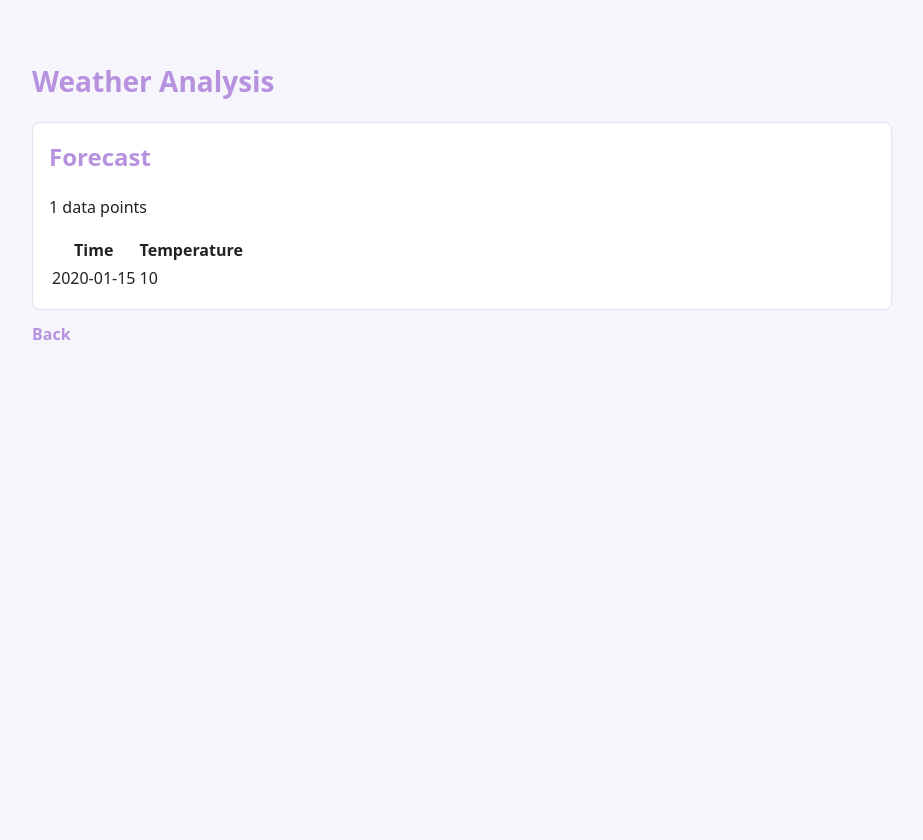
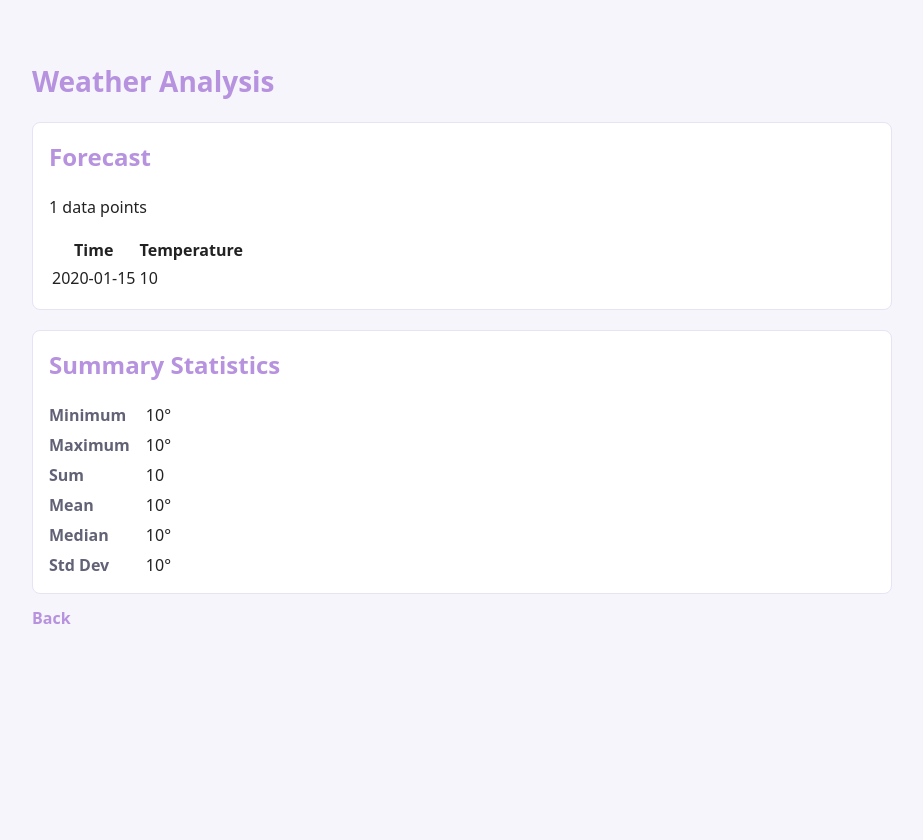
Before and after one commit to yeokj/python-data-analyzer, a Flask app: template templates/weather_analysis_results.html in a window 1280 px wide. Shown: the whole page, without its empty margins (178-1101 px from the left). Run offline with Flask 3, Linux system fonts and the light colour scheme; the template is opened without the code that fills it: most values are stand-ins (such as "Sample title", 1, 10 or a date in 2020).

Commit message:
L7 Commit 2: Display weather analysis results in HTML template

```diff
--- a/app.py
+++ b/app.py
@@ -40,7 +40,7 @@ def test_weather():
     longitude = -74.0060
     times, temperatures = fetch_hourly_temperature(latitude, longitude)
     results = analyze_temperatures(times, temperatures)
-    return jsonify(results)
+    return render_template('weather_analysis_results.html', results=results)
 
 if __name__ == "__main__":
     app.run(debug=True)
--- a/templates/weather_analysis_results.html
+++ b/templates/weather_analysis_results.html
@@ -34,9 +34,32 @@
           </tbody>
         </table>
       </section>
-      {% else %}
-      <section>
-        <p>No weather data available.</p>
+      {% endif %}
+
+      {# Statistics block: render analysis if provided by the view (stats/results/analysis) #}
+      {% set s = stats if stats is defined else (results if results is defined else (analysis if analysis is defined else None)) %}
+      {% if s %}
+      <section aria-labelledby="stats-heading">
+        <h2 id="stats-heading">Summary Statistics</h2>
+        <dl>
+          <dt>Minimum</dt>
+          <dd>{{ (s.minimum if s.minimum is defined else s['minimum'])|round(2) }}&deg;</dd>
+
+          <dt>Maximum</dt>
+          <dd>{{ (s.maximum if s.maximum is defined else s['maximum'])|round(2) }}&deg;</dd>
+
+          <dt>Sum</dt>
+          <dd>{{ s.sum if s.sum is defined else s['sum'] }}</dd>
+
+          <dt>Mean</dt>
+          <dd>{{ (s.mean if s.mean is defined else s['mean'])|round(2) }}&deg;</dd>
+
+          <dt>Median</dt>
+          <dd>{{ (s.median if s.median is defined else s['median'])|round(2) }}&deg;</dd>
+
+          <dt>Std Dev</dt>
+          <dd>{{ (s.stddev if s.stddev is defined else s['stddev'])|round(2) }}&deg;</dd>
+        </dl>
       </section>
       {% endif %}
 
```
